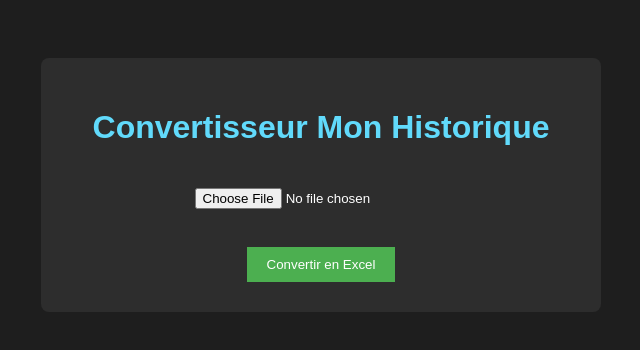
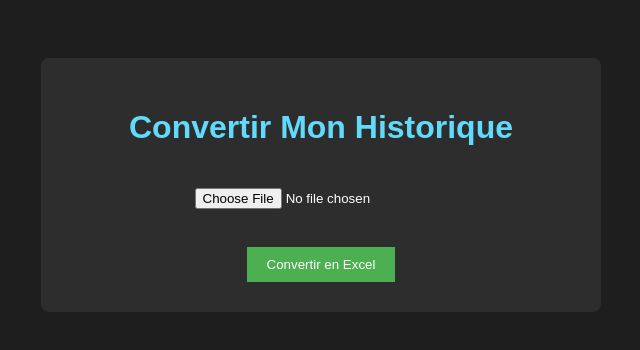
Before and after one commit to Noa3iL/Projet_Convertisseur_Historique_Des_Operations_Exam, a website: page index.html in a window 1280 px wide. Shown: the whole page, without its empty margins (319-959 px from the left). Drawn offline with Linux system fonts and the light colour scheme.

Commit message:
mise à jour titre

```diff
--- a/index.html
+++ b/index.html
@@ -13,7 +13,7 @@
 </head>
 <body>
     <div class="container">
-        <h1>Convertisseur Mon Historique</h1>
+        <h1>Convertir Mon Historique</h1>
         <form action="/upload" method="post" enctype="multipart/form-data">
             <input type="file" name="fichier_pdf" accept=".pdf" required>
             <br><br>
```
